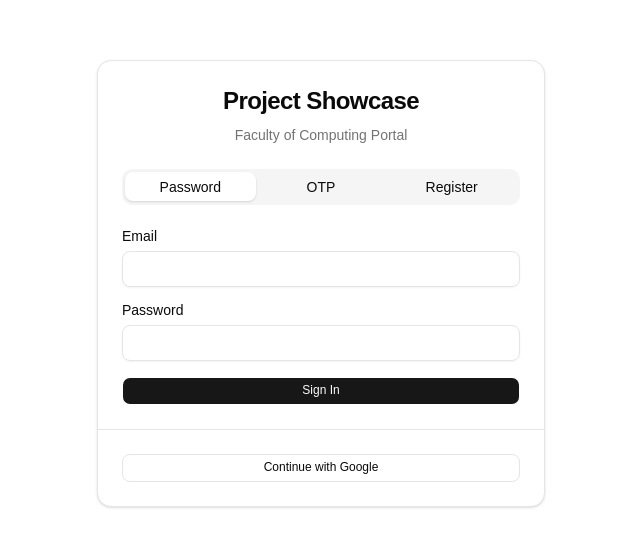
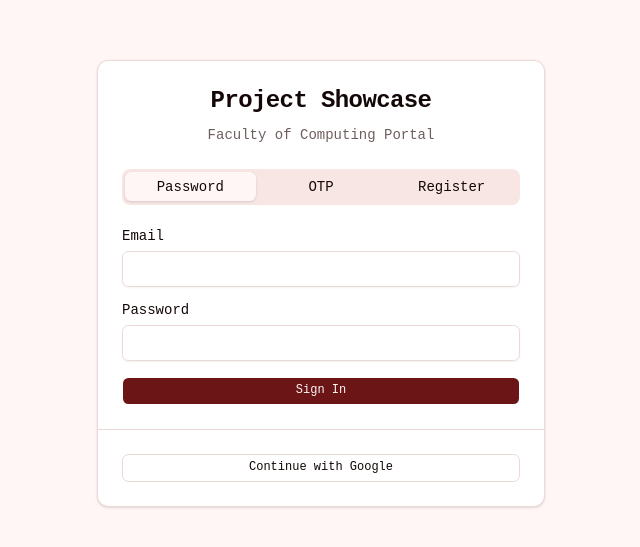
Before and after one commit to nalinduash/web-project-hall, a React app in the folder frontend/: page / in a window 1280 px wide. Shown: the part 117-664 px from the top of the page, without its empty margins (319-959 px from the left). Built offline with nearby package versions, Linux system fonts and the light colour scheme; the HTML template or start-up script is replaced by a standard one.

Commit message:
style(frontend): define tailwind variables, index styles, and root layouts

```diff
--- a/frontend/src/index.css
+++ b/frontend/src/index.css
@@ -1,13 +1,13 @@
 @import "tailwindcss";
 @import "tw-animate-css";
 @import "shadcn/tailwind.css";
-@import "@fontsource-variable/inter";
+@import "@fontsource-variable/jetbrains-mono";
 
 @custom-variant dark (&:is(.dark *));
 
 @theme inline {
-    --font-heading: var(--font-sans);
-    --font-sans: 'Inter Variable', sans-serif;
+    --font-heading: var(--font-mono);
+    --font-mono: 'JetBrains Mono Variable', monospace;
     --color-sidebar-ring: var(--sidebar-ring);
     --color-sidebar-border: var(--sidebar-border);
     --color-sidebar-accent-foreground: var(--sidebar-accent-foreground);
@@ -46,75 +46,80 @@
     --radius-2xl: calc(var(--radius) * 1.8);
     --radius-3xl: calc(var(--radius) * 2.2);
     --radius-4xl: calc(var(--radius) * 2.6);
+
+    /* Custom Maroon theme colors for Assignment requirements */
+    --color-maroon: #800000;
+    --color-maroon-light: #a32a2a;
+    --color-maroon-dark: #5a0000;
 }
 
 :root {
-    --background: oklch(1 0 0);
-    --foreground: oklch(0.145 0 0);
+    --background: oklch(0.98 0.01 25);
+    --foreground: oklch(0.15 0.02 25);
     --card: oklch(1 0 0);
-    --card-foreground: oklch(0.145 0 0);
+    --card-foreground: oklch(0.15 0.02 25);
     --popover: oklch(1 0 0);
-    --popover-foreground: oklch(0.145 0 0);
-    --primary: oklch(0.205 0 0);
-    --primary-foreground: oklch(0.985 0 0);
-    --secondary: oklch(0.97 0 0);
-    --secondary-foreground: oklch(0.205 0 0);
-    --muted: oklch(0.97 0 0);
-    --muted-foreground: oklch(0.556 0 0);
-    --accent: oklch(0.97 0 0);
-    --accent-foreground: oklch(0.205 0 0);
+    --popover-foreground: oklch(0.15 0.02 25);
+    --primary: oklch(0.35 0.12 25);
+    --primary-foreground: oklch(0.98 0.01 25);
+    --secondary: oklch(0.94 0.02 25);
+    --secondary-foreground: oklch(0.35 0.12 25);
+    --muted: oklch(0.94 0.02 25);
+    --muted-foreground: oklch(0.5 0.02 25);
+    --accent: oklch(0.94 0.02 25);
+    --accent-foreground: oklch(0.35 0.12 25);
     --destructive: oklch(0.577 0.245 27.325);
-    --border: oklch(0.922 0 0);
-    --input: oklch(0.922 0 0);
-    --ring: oklch(0.708 0 0);
+    --border: oklch(0.9 0.02 25);
+    --input: oklch(0.9 0.02 25);
+    --ring: oklch(0.35 0.12 25);
     --chart-1: oklch(0.87 0 0);
     --chart-2: oklch(0.556 0 0);
     --chart-3: oklch(0.439 0 0);
     --chart-4: oklch(0.371 0 0);
     --chart-5: oklch(0.269 0 0);
-    --radius: 0.625rem;
-    --sidebar: oklch(0.985 0 0);
-    --sidebar-foreground: oklch(0.145 0 0);
-    --sidebar-primary: oklch(0.205 0 0);
-    --sidebar-primary-foreground: oklch(0.985 0 0);
-    --sidebar-accent: oklch(0.97 0 0);
-    --sidebar-accent-foreground: oklch(0.205 0 0);
-    --sidebar-border: oklch(0.922 0 0);
-    --sidebar-ring: oklch(0.708 0 0);
+    --radius: 0.5rem;
+    --sidebar: oklch(0.98 0.01 25);
+    --sidebar-foreground: oklch(0.15 0.02 25);
+    --sidebar-primary: oklch(0.35 0.12 25);
+    --sidebar-primary-foreground: oklch(0.98 0.01 25);
+    --sidebar-accent: oklch(0.94 0.02 25);
+    --sidebar-accent-foreground: oklch(0.35 0.12 25);
+    --sidebar-border: oklch(0.9 0.02 25);
+    --sidebar-ring: oklch(0.35 0.12 25);
 }
 
 .dark {
-    --background: oklch(0.145 0 0);
-    --foreground: oklch(0.985 0 0);
-    --card: oklch(0.205 0 0);
-    --card-foreground: oklch(0.985 0 0);
-    --popover: oklch(0.205 0 0);
-    --popover-foreground: oklch(0.985 0 0);
-    --primary: oklch(0.922 0 0);
-    --primary-foreground: oklch(0.205 0 0);
-    --secondary: oklch(0.269 0 0);
-    --secondary-foreground: oklch(0.985 0 0);
-    --muted: oklch(0.269 0 0);
-    --muted-foreground: oklch(0.708 0 0);
-    --accent: oklch(0.269 0 0);
-    --accent-foreground: oklch(0.985 0 0);
+    --background: oklch(0.12 0.02 25);
+    --foreground: oklch(0.96 0.01 25);
+    --card: oklch(0.16 0.02 25);
+    --card-foreground: oklch(0.96 0.01 25);
+    --popover: oklch(0.16 0.02 25);
+    --popover-foreground: oklch(0.96 0.01 25);
+    --primary: oklch(0.45 0.12 25);
+    --primary-foreground: oklch(0.98 0.01 25);
+    --secondary: oklch(0.2 0.04 25);
+    --secondary-foreground: oklch(0.96 0.01 25);
+    --muted: oklch(0.2 0.04 25);
+    --muted-foreground: oklch(0.7 0.02 25);
+    --accent: oklch(0.2 0.04 25);
+    --accent-foreground: oklch(0.96 0.01 25);
     --destructive: oklch(0.704 0.191 22.216);
-    --border: oklch(1 0 0 / 10%);
+    --border: oklch(1 0 0 / 12%);
     --input: oklch(1 0 0 / 15%);
-    --ring: oklch(0.556 0 0);
+    --ring: oklch(0.45 0.12 25);
     --chart-1: oklch(0.87 0 0);
     --chart-2: oklch(0.556 0 0);
     --chart-3: oklch(0.439 0 0);
     --chart-4: oklch(0.371 0 0);
     --chart-5: oklch(0.269 0 0);
-    --sidebar: oklch(0.205 0 0);
-    --sidebar-foreground: oklch(0.985 0 0);
-    --sidebar-primary: oklch(0.488 0.243 264.376);
-    --sidebar-primary-foreground: oklch(0.985 0 0);
-    --sidebar-accent: oklch(0.269 0 0);
-    --sidebar-accent-foreground: oklch(0.985 0 0);
-    --sidebar-border: oklch(1 0 0 / 10%);
-    --sidebar-ring: oklch(0.556 0 0);
+    --sidebar: oklch(0.16 0.02 25);
+    --sidebar-foreground: oklch(0.96 0.01 25);
+    --sidebar-primary: oklch(0.45 0.12 25);
+    --sidebar-primary-foreground: oklch(0.98 0.01 25);
+    --sidebar-accent: oklch(0.2 0.04 25);
+    --sidebar-accent-foreground: oklch(0.96 0.01 25);
+    --sidebar-border: oklch(1 0 0 / 12%);
+    --sidebar-ring: oklch(0.45 0.12 25);
 }
 
 @layer base {
@@ -125,6 +130,6 @@
     @apply bg-background text-foreground;
     }
   html {
-    @apply font-sans;
+    @apply font-mono;
     }
 }
```
